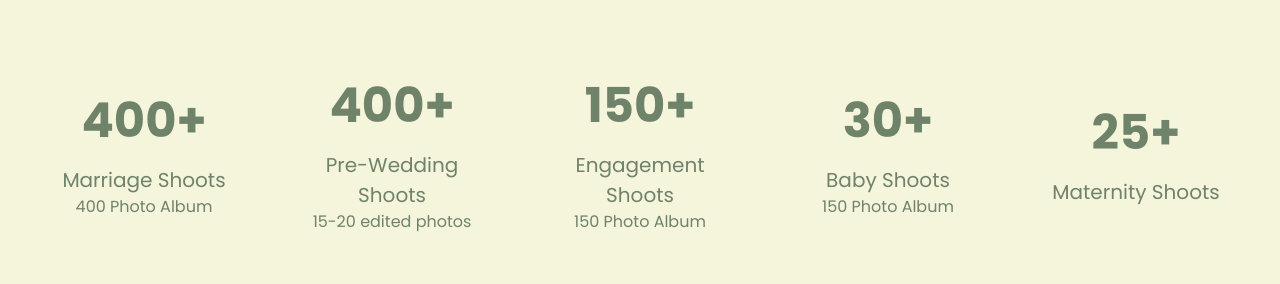
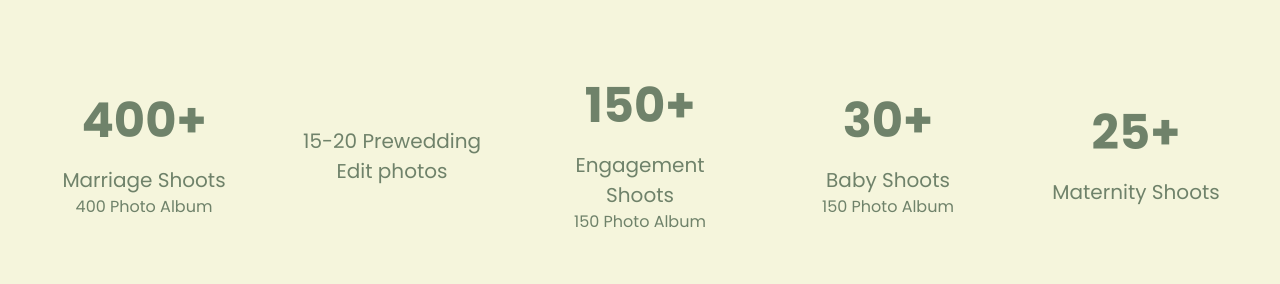
Before and after one commit to stinkysox/weddingbyhk, a React (Vite) app: page / in a window 1280 px wide. Shown: the part 1238-1522 px from the top of the page. Built offline with nearby package versions, Linux system fonts and the light colour scheme; a web font is replaced by a local one.

Commit message:
updated-web

```diff
--- a/src/components/MarqueeImages/MarqueeImages.jsx
+++ b/src/components/MarqueeImages/MarqueeImages.jsx
@@ -20,7 +20,7 @@ const MarqueeImages = () => {
           "https://i.postimg.cc/02dYnct7/C494535-D-B877-4384-BD41-F0-EE3407-BD13.jpg",
       },
       {
-        imageUrl: "https://i.postimg.cc/4xSWpQxs/IMG-9028.jpg",
+        imageUrl: "https://i.postimg.cc/YCwz6jQD/IMG-6423-1.jpg",
       },
 
       {
--- a/src/components/StatsCounter/StatsCounter.jsx
+++ b/src/components/StatsCounter/StatsCounter.jsx
@@ -6,7 +6,7 @@ import "./StatsCounter.css";
 
 const stats = [
   { count: 400, label: "Marriage Shoots", photos: "400 Photo Album" },
-  { count: 400, label: "Pre-Wedding Shoots", photos: "15-20 edited photos" },
+  { label: "15-20 Prewedding Edit photos", photos: "—", hideCount: true },
   { count: 150, label: "Engagement Shoots", photos: "150 Photo Album" },
   { count: 30, label: "Baby Shoots", photos: "150 Photo Album" },
   { count: 25, label: "Maternity Shoots", photos: "—" },
@@ -28,7 +28,9 @@ const StatsCounter = () => {
           animate={inView ? { opacity: 1, y: 0 } : {}}
           transition={{ duration: 0.5, delay: index * 0.2 }}
         >
-          <h2>{inView && <CountUp end={item.count} duration={2} />}+</h2>
+          {!item.hideCount && (
+            <h2>{inView && <CountUp end={item.count} duration={2} />}+</h2>
+          )}
           <p>{item.label}</p>
           {item.photos !== "—" && (
             <span className="photo-info">{item.photos}</span>
```
